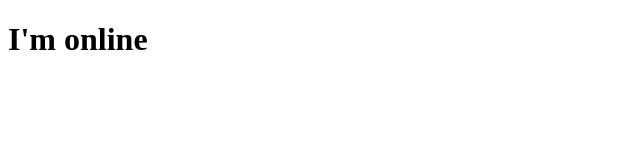
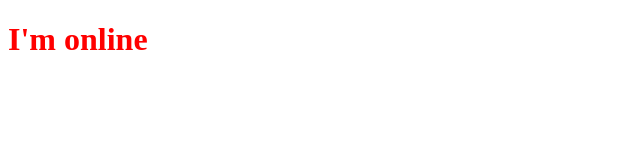
Before and after one commit to manoj7558/portfolio, a plain HTML site: page index.html in a window 1280 px wide. Shown: the whole page, without its empty margins (0-640 px from the left). Drawn offline with Linux system fonts and the light colour scheme.

Commit message:
css change

```diff
--- a/styles/index.css
+++ b/styles/index.css
@@ -1,3 +1,3 @@
 h1{
-    color:"red";
+    color: red;
 }
```
